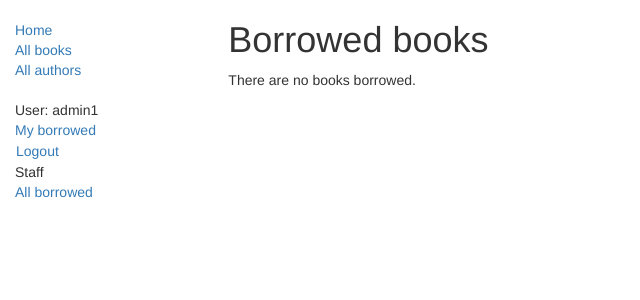
After one commit to romcik200812/locallibery, a Django app: page /catalog/mybooks/ in a window 1280 px wide. The commit adds this page. Shown: the top 300 px of the page, without its empty margins (0-640 px from the left). Run offline with Django 5.2, Linux system fonts and the light colour scheme; a user stored in the database is signed in; data comes from the database, SQL or seed files in the repository; both versions use the stored data as it was after the commit; some libraries are stand-ins or nearby versions.

Commit message:
Parth 11

```diff
--- a/catalog/admin.py
+++ b/catalog/admin.py
@@ -27,13 +27,14 @@ class BookAdmin(admin.ModelAdmin):
 
 @admin.register(BookInstance)
 class BookInstanceAdmin(admin.ModelAdmin):
+    list_display = ('book', 'status', 'borrower', 'due_back', 'id')
     list_filter = ('status', 'due_back')
 
     fieldsets = (
         (None, {
-            'fields': ('book','imprint', 'id')
+            'fields': ('book', 'imprint', 'id')
         }),
         ('Availability', {
-            'fields': ('status', 'due_back')
+            'fields': ('status', 'due_back', 'borrower')
         }),
     )
--- a/catalog/static/css/styles.css
+++ b/catalog/static/css/styles.css
@@ -3,3 +3,10 @@
   padding: 0;
   list-style: none;
 }
+#logout-form {
+  display: inline;
+}
+#logout-form button {
+  padding: 0;
+  margin: 0;
+}
--- a/catalog/templates/base_generic.html
+++ b/catalog/templates/base_generic.html
@@ -24,6 +24,26 @@
               <li><a href="{% url 'index' %}">Home</a></li>
               <li><a href="{% url 'books' %}">All books</a></li>
               <li><a href="{% url 'authors' %}">All authors</a></li>
+               <ul class="sidebar-nav">
+                 {% if user.is_authenticated %}
+                 <li>User: {{ user.get_username }}</li>
+
+                 <li><a href="{% url 'my-borrowed' %}">My borrowed</a></li>
+
+                 <li>
+                   <form id="logout-form" method="post" action="{% url 'logout' %}">
+                     {% csrf_token %}
+                     <button type="submit" class="btn btn-link">Logout</button>
+                   </form>
+                 </li>
+                 {% else %}
+                 <li><a href="{% url 'login' %}?next={{ request.path }}">Login</a></li>
+                 {% endif %}
+                 {% if user.is_staff %}
+                    <li>Staff</li>
+                    <li><a href="{% url 'all-borrowed' %}">All borrowed</a></li>
+                 {% endif %}
+               </ul>
             </ul>
           {% endblock %}
         </div>
--- /dev/null
+++ b/catalog/templates/catalog/bookinstance_list_borrowed_user.html
@@ -0,0 +1,19 @@
+{% extends "base_generic.html" %}
+
+{% block content %}
+    <h1>Borrowed books</h1>
+
+    {% if bookinstance_list %}
+    <ul>
+
+      {% for bookinst in bookinstance_list %}
+      <li class="{% if bookinst.is_overdue %}text-danger{% endif %}">
+        <a href="{% url 'book-detail' bookinst.book.pk %}">{{ bookinst.book.title }}</a> ({{ bookinst.due_back }})
+      </li>
+      {% endfor %}
+    </ul>
+
+    {% else %}
+      <p>There are no books borrowed.</p>
+    {% endif %}
+{% endblock %}
--- a/catalog/urls.py
+++ b/catalog/urls.py
@@ -8,4 +8,6 @@ urlpatterns = [
 
     re_path(r'^authors/$', views.AuthorListView.as_view(), name='authors'),
     re_path(r'^author/(?P<pk>\d+)$', views.AuthorDetailView.as_view(), name='author-detail'),
+    re_path('mybooks/', views.LoanedBooksByUserListView.as_view(), name='my-borrowed'),
+    re_path('borrowed/', views.BorrowedAllBooksView.as_view(), name='all-borrowed'),
 ]
--- a/catalog/views.py
+++ b/catalog/views.py
@@ -1,4 +1,6 @@
 from django.shortcuts import render
+from django.contrib.auth.mixins import LoginRequiredMixin
+from django.contrib.auth.mixins import PermissionRequiredMixin
 
 # Create your views here.
 from .models import Book, Author, BookInstance, Genre
@@ -58,3 +60,26 @@ class AuthorListView(generic.ListView):
 
 class AuthorDetailView(generic.DetailView):
     model = Author
+
+class LoanedBooksByUserListView(LoginRequiredMixin,generic.ListView):
+    """Generic class-based view listing books on loan to current user."""
+    model = BookInstance
+    template_name = 'catalog/bookinstance_list_borrowed_user.html'
+    paginate_by = 10
+
+    def get_queryset(self):
+        return (
+            BookInstance.objects.filter(borrower=self.request.user).filter(status__exact='o').order_by('due_back')
+        )
+
+class BorrowedAllBooksView(PermissionRequiredMixin, generic.ListView):
+    """Список всех взятых книг — только для библиотекарей."""
+    permission_required = 'catalog.can_mark_returned'
+    model = BookInstance
+    paginate_by = 10
+    template_name = 'catalog/borrowed_all.html'
+
+    def get_queryset(self):
+        return BookInstance.objects.filter(
+            status='o'
+        ).order_by('due_back')
```
Also changed, not shown: catalog/models.py (+11 -1 lines), catalog/templates/catalog/borrowed_all.html (added, +34 -0 lines), catalog/migrations/0002_bookinstance_borrower.py (added), catalog/migrations/0003_alter_bookinstance_options.py (added), catalog/migrations/0004_alter_bookinstance_options.py (added), db.sqlite3.
